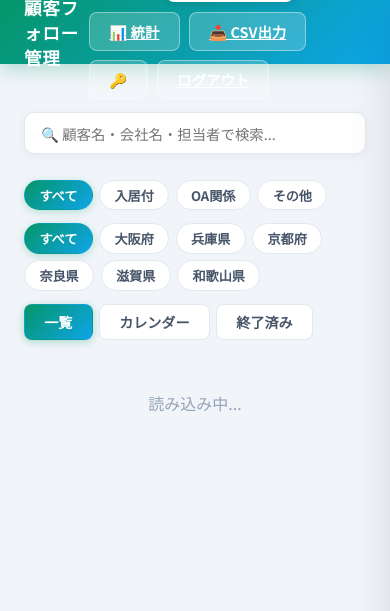
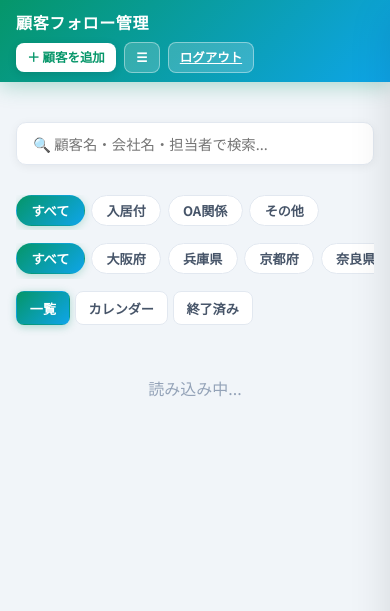
Before and after one commit to aoi4986-lgtm/essentia-hp, a Flask app: template crm/templates/index.html in a window 390 px wide. Shown: the top 611 px of the page. Run offline with Flask 3, Linux system fonts and the light colour scheme; the template is opened without the code that fills it: most values are stand-ins (such as "Sample title", 1, 10 or a date in 2020); some libraries are stand-ins or nearby versions.

Commit message:
スマホ対応を改善
- ヘッダーをスマホで整理（☰ メニューボタンに集約）
- フィルターを横スクロール対応
- サマリーカード・グリッドをスマホ最適化
- サイドメニューから統計・CSV・管理画面にアクセス可能

Co-Authored-By: Claude Sonnet 4.6 <noreply@anthropic.com>

```diff
--- a/crm/static/main.js
+++ b/crm/static/main.js
@@ -763,6 +763,23 @@ overlay.addEventListener('click', closePanel);
 document.getElementById('btnModalClose').addEventListener('click', closeModal);
 modalBackdrop.addEventListener('click', e => { if (e.target === modalBackdrop) closeModal(); });
 
+// --- スマホメニュー ---
+const spMenu = document.getElementById('spMenu');
+const spMenuOverlay = document.getElementById('spMenuOverlay');
+document.getElementById('btnMenu')?.addEventListener('click', () => {
+  spMenu.classList.add('open');
+  spMenuOverlay.classList.add('open');
+});
+spMenuOverlay.addEventListener('click', () => {
+  spMenu.classList.remove('open');
+  spMenuOverlay.classList.remove('open');
+});
+document.getElementById('btnChangePwSp')?.addEventListener('click', () => {
+  spMenu.classList.remove('open');
+  spMenuOverlay.classList.remove('open');
+  changePwBackdrop.classList.add('open');
+});
+
 // --- Init ---
 loadMasters();
 loadCustomers();
--- a/crm/static/style.css
+++ b/crm/static/style.css
@@ -685,9 +685,93 @@ body {
 }
 .dup-warn:not(:empty) { display: block; }
 
+/* スマホ専用メニュー */
+.btn-sp-only { display: none; }
+.sp-menu {
+  display: none;
+  position: fixed;
+  top: 0; right: 0;
+  width: 220px;
+  height: 100vh;
+  background: #fff;
+  z-index: 500;
+  box-shadow: -4px 0 20px rgba(0,0,0,0.15);
+  flex-direction: column;
+  padding: 1.5rem 1rem;
+  gap: 0.6rem;
+}
+.sp-menu.open { display: flex; }
+.sp-menu a, .sp-menu button {
+  display: block;
+  padding: 0.75rem 1rem;
+  border-radius: 8px;
+  font-family: inherit;
+  font-size: 0.95rem;
+  font-weight: 600;
+  text-decoration: none;
+  color: var(--gray-800);
+  background: var(--gray-100);
+  border: none;
+  cursor: pointer;
+  text-align: left;
+  transition: background 0.15s;
+}
+.sp-menu a:hover, .sp-menu button:hover { background: var(--gray-200); }
+.sp-menu-overlay {
+  display: none;
+  position: fixed; inset: 0;
+  background: rgba(0,0,0,0.3);
+  z-index: 499;
+}
+.sp-menu-overlay.open { display: block; }
+.sp-menu-title { font-size: 0.75rem; color: var(--gray-400); font-weight: 700; text-transform: uppercase; letter-spacing: 0.06em; padding: 0.5rem 0 0.2rem; }
+
 @media (max-width: 600px) {
+  /* ヘッダー */
+  .header-inner { height: auto; padding: 0.6rem 1rem; flex-wrap: wrap; gap: 0.5rem; }
+  .logo { font-size: 1rem; }
+  .header-inner > div { flex-wrap: wrap; gap: 0.4rem; }
+  .header-inner .btn { padding: 0.35rem 0.7rem; font-size: 0.78rem; }
+  .header-username { display: none; }
+  .btn-pc-only { display: none !important; }
+  .btn-sp-only { display: inline-block !important; }
+
+  /* メイン */
+  .main { padding: 1rem; }
+
+  /* サマリー */
+  .summary { gap: 0.6rem; }
+  .summary-group-cards { gap: 0.5rem; }
+  .summary-card { min-width: 100px; padding: 0.8rem 1rem; }
+  .summary-card .value { font-size: 1.6rem; }
+  .summary-divider { display: none; }
+
+  /* フィルター横スクロール */
+  .area-filter {
+    flex-wrap: nowrap;
+    overflow-x: auto;
+    -webkit-overflow-scrolling: touch;
+    padding-bottom: 0.3rem;
+    scrollbar-width: none;
+  }
+  .area-filter::-webkit-scrollbar { display: none; }
+  .area-btn { white-space: nowrap; flex-shrink: 0; }
+
+  /* タブ */
+  .view-tabs { gap: 0.3rem; }
+  .view-tab { padding: 0.4rem 0.8rem; font-size: 0.82rem; }
+
+  /* カードグリッド */
+  .customer-grid { grid-template-columns: 1fr; }
+
+  /* サイドパネル */
   .side-panel { width: 100vw; }
-  .summary-card { min-width: 120px; }
+
+  /* モーダル */
+  .modal { max-height: 95vh; }
+  .chat-modal { height: 90vh; }
+
+  /* カレンダー */
   .cal-day { min-height: 55px; }
   .cal-event { font-size: 0.65rem; }
 }
--- a/crm/templates/index.html
+++ b/crm/templates/index.html
@@ -15,19 +15,34 @@
   <header class="header">
     <div class="header-inner">
       <h1 class="logo">顧客フォロー管理</h1>
-      <div style="display:flex;gap:0.6rem;align-items:center;flex-wrap:wrap">
-        <span style="color:rgba(255,255,255,0.85);font-size:0.85rem;font-weight:500">👤 {{ user_name }}</span>
+      <div style="display:flex;gap:0.5rem;align-items:center;flex-wrap:wrap">
+        <span class="header-username" style="color:rgba(255,255,255,0.85);font-size:0.85rem;font-weight:500">👤 {{ user_name }}</span>
         <button class="btn btn-primary" id="btnAdd">＋ 顧客を追加</button>
-        <a href="/stats" class="btn btn-ghost" style="color:#fff;border-color:rgba(255,255,255,0.4)">📊 統計</a>
-        <a href="/export/csv" class="btn btn-ghost" style="color:#fff;border-color:rgba(255,255,255,0.4)">📥 CSV出力</a>
+        <a href="/stats" class="btn btn-ghost btn-pc-only" style="color:#fff;border-color:rgba(255,255,255,0.4)">📊 統計</a>
+        <a href="/export/csv" class="btn btn-ghost btn-pc-only" style="color:#fff;border-color:rgba(255,255,255,0.4)">📥 CSV出力</a>
         {% if user_role == 'admin' %}
-        <a href="/admin/users" class="btn btn-ghost" style="color:#fff;border-color:rgba(255,255,255,0.4)">⚙ ユーザー管理</a>
+        <a href="/admin/users" class="btn btn-ghost btn-pc-only" style="color:#fff;border-color:rgba(255,255,255,0.4)">⚙ ユーザー管理</a>
         {% endif %}
-        <button class="btn btn-ghost" id="btnChangePw" style="color:#fff;border-color:rgba(255,255,255,0.4)">🔑</button>
+        <button class="btn btn-ghost btn-pc-only" id="btnChangePw" style="color:#fff;border-color:rgba(255,255,255,0.4)">🔑</button>
+        <!-- スマホ用メニュー -->
+        <button class="btn btn-ghost btn-sp-only" id="btnMenu" style="color:#fff;border-color:rgba(255,255,255,0.4)">☰</button>
         <a href="/logout" class="btn btn-ghost" style="color:#fff;border-color:rgba(255,255,255,0.4)">ログアウト</a>
       </div>
     </div>
   </header>
+
+  <!-- スマホ用サイドメニュー -->
+  <div class="sp-menu-overlay" id="spMenuOverlay"></div>
+  <div class="sp-menu" id="spMenu">
+    <div class="sp-menu-title">👤 {{ user_name }}</div>
+    <a href="/stats">📊 統計</a>
+    <a href="/export/csv">📥 CSV出力</a>
+    {% if user_role == 'admin' %}
+    <a href="/admin/users">⚙ ユーザー管理</a>
+    {% endif %}
+    <button id="btnChangePwSp">🔑 パスワード変更</button>
+    <a href="/logout">ログアウト</a>
+  </div>
 
   <!-- パスワード変更モーダル -->
   <div class="modal-backdrop" id="changePwBackdrop">
```
